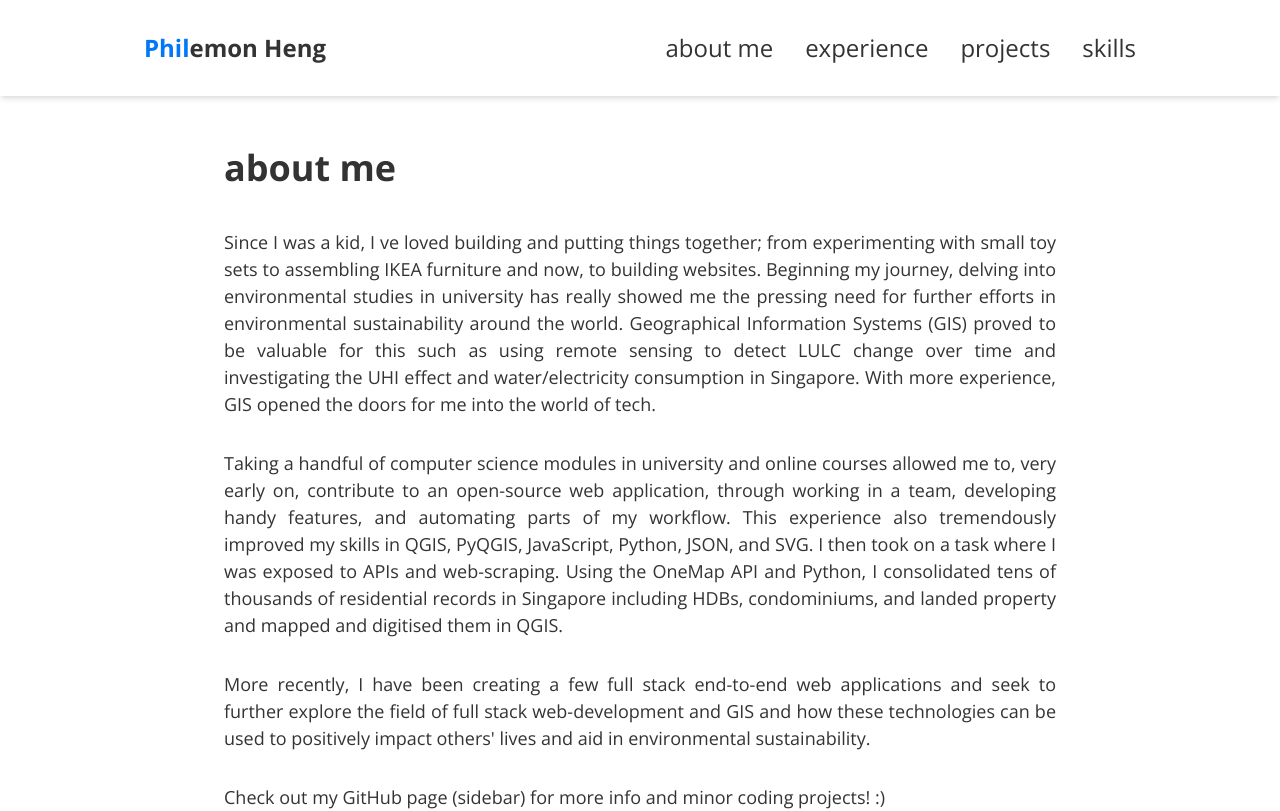
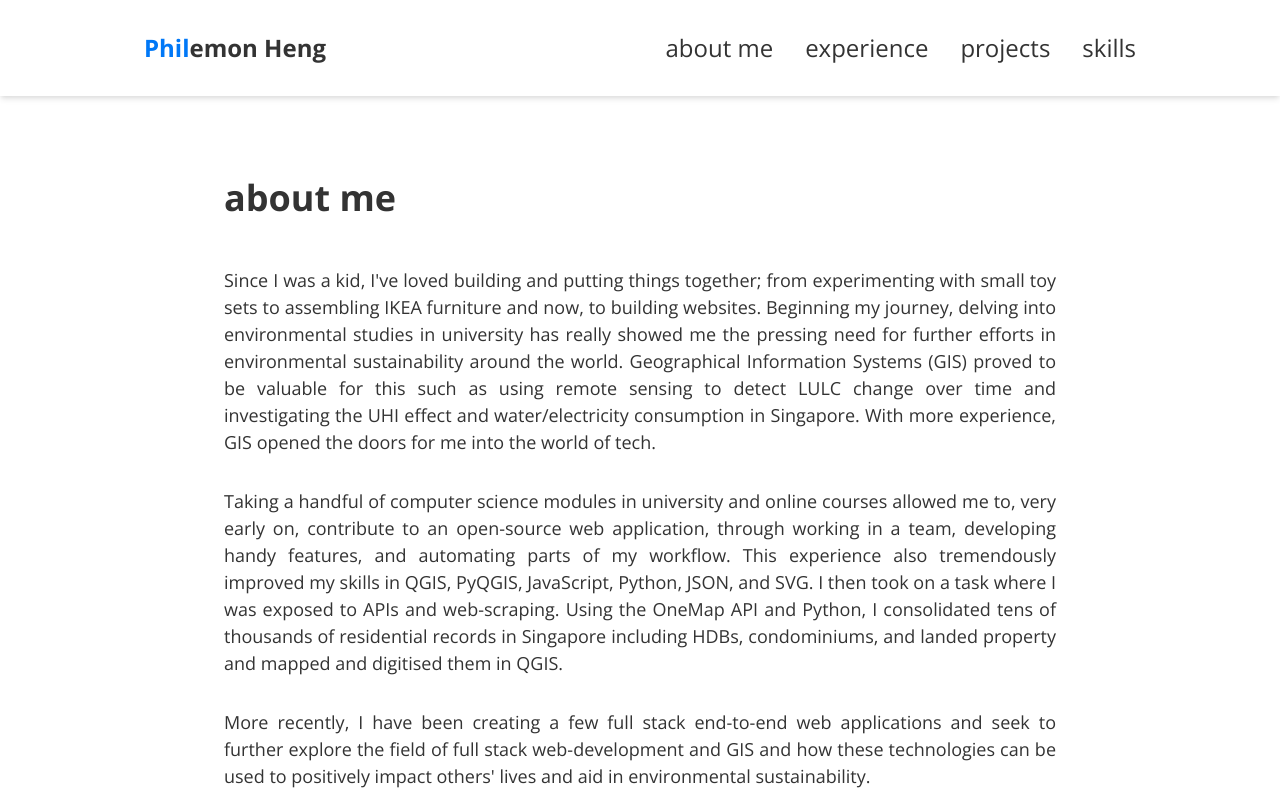
Before and after one commit to fillingthemoon/personal-website-02, a Next.js app: page / in a window 1280 px wide. Shown: the top 811 px of the page. Built offline with nearby package versions, Linux system fonts and the light colour scheme.

Commit message:
edit layout and aboutme

```diff
--- a/components/layout/layout.js
+++ b/components/layout/layout.js
@@ -7,7 +7,7 @@ const Layout = (props) => {
   return (
     <Flex minHeight="100vh" flexDirection="column">
       <NavBar />
-      <Container maxW="container.lg" flexGrow="1" my='50px'>
+      <Container maxW="container.lg" flexGrow="1" my={20}>
         {props.children}
       </Container>
       <Footer />
--- a/pages/index.js
+++ b/pages/index.js
@@ -7,14 +7,14 @@ const Home = () => {
       <Head>
         <title>about me</title>
       </Head>
-      <Heading mb={10}>about me</Heading>
+      <Heading mb={12}>about me</Heading>
       <Stack
         fontSize='lg'
         spacing={8}
         textAlign='justify'
       >
         <Text>
-          Since I was a kid, I&nbsp;ve loved building and putting things together;
+          Since I was a kid, I&apos;ve loved building and putting things together;
           from experimenting with small toy sets to assembling IKEA furniture
           and now, to building websites. Beginning my journey, delving into
           environmental studies in university has really showed me the pressing
@@ -40,7 +40,7 @@ const Home = () => {
           More recently, I have been creating a few full stack end-to-end web
           applications and seek to further explore the field of full stack
           web-development and GIS and how these technologies can be used to
-          positively impact others' lives and aid in environmental
+          positively impact others&apos; lives and aid in environmental
           sustainability.
         </Text>
         <Text>
```
